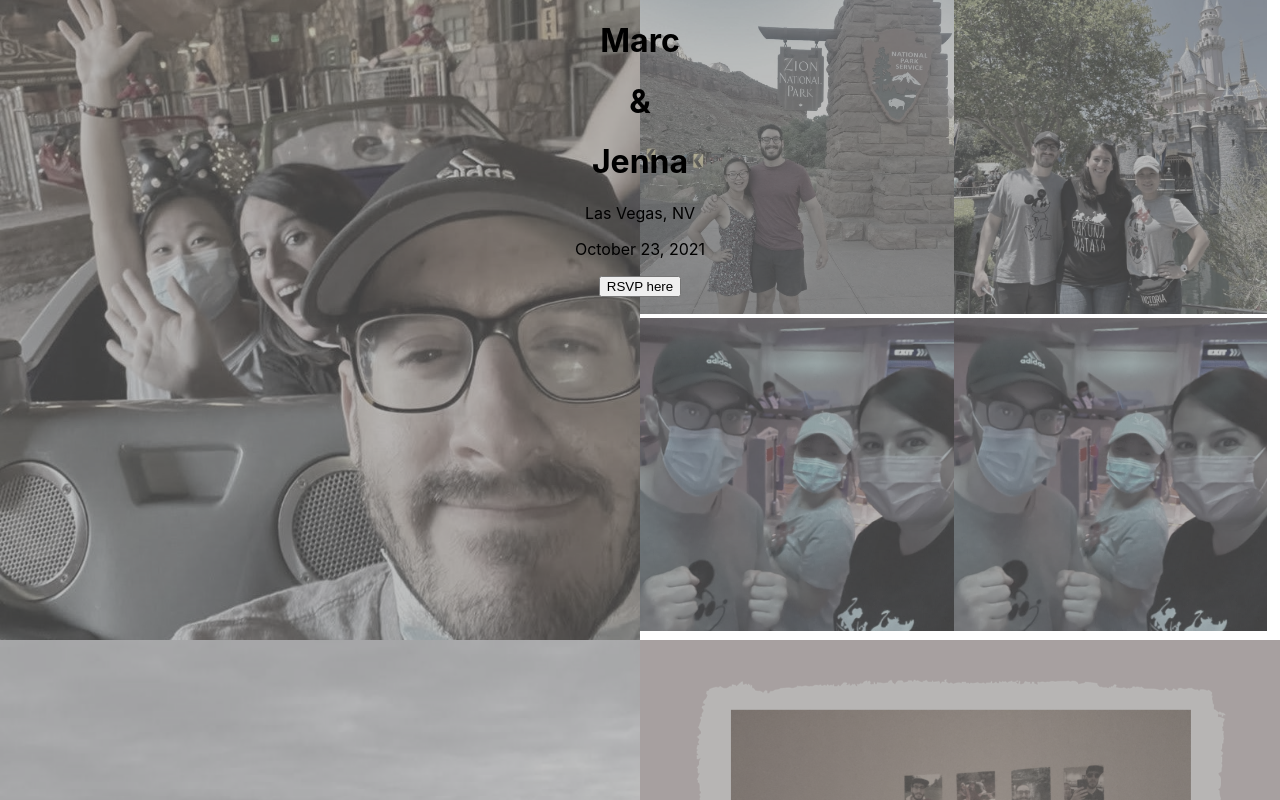
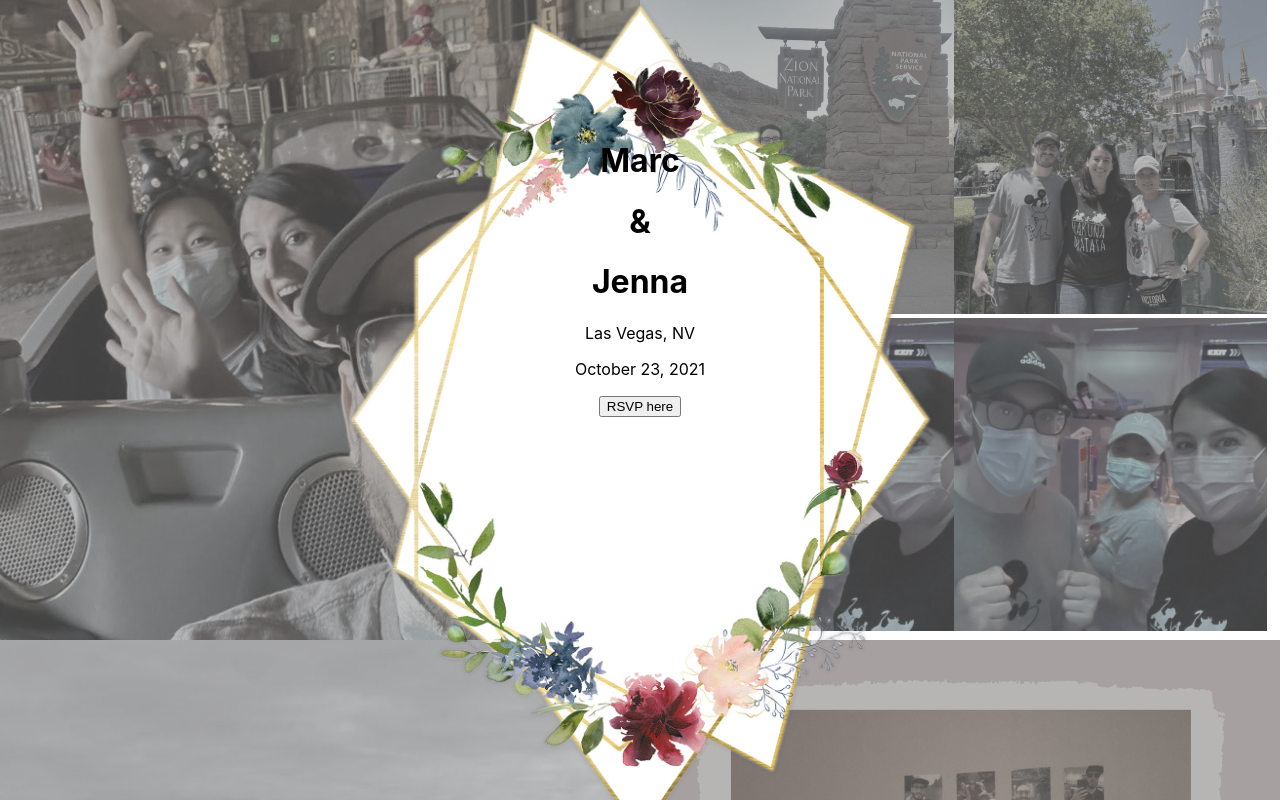
Before and after one commit to marcmartino/rsvp, a React (Create React App) app: page / in a window 1280 px wide. Shown: the top 800 px of the page. Built offline with nearby package versions, Linux system fonts and the light colour scheme; what io-ts would draw is missing.

Commit message:
adding transparent bg

```diff
--- a/src/components/LoginPage/LoginPage.tsx
+++ b/src/components/LoginPage/LoginPage.tsx
@@ -13,7 +13,16 @@ export const LoginPage: FC<Props> = ({ ...loginFormProps }) => {
   }, []);
 
   return (
-    <div>
+    <div
+      style={{
+        minHeight: "75vh",
+        backgroundImage: `url(${process.env.PUBLIC_URL}/geoflowers.png)`,
+        backgroundPosition: "center",
+        backgroundSize: "contain",
+        backgroundRepeat: "no-repeat",
+        padding: "15vh 20px",
+      }}
+    >
       {hasClicked ? (
         <>
           <header>
```
